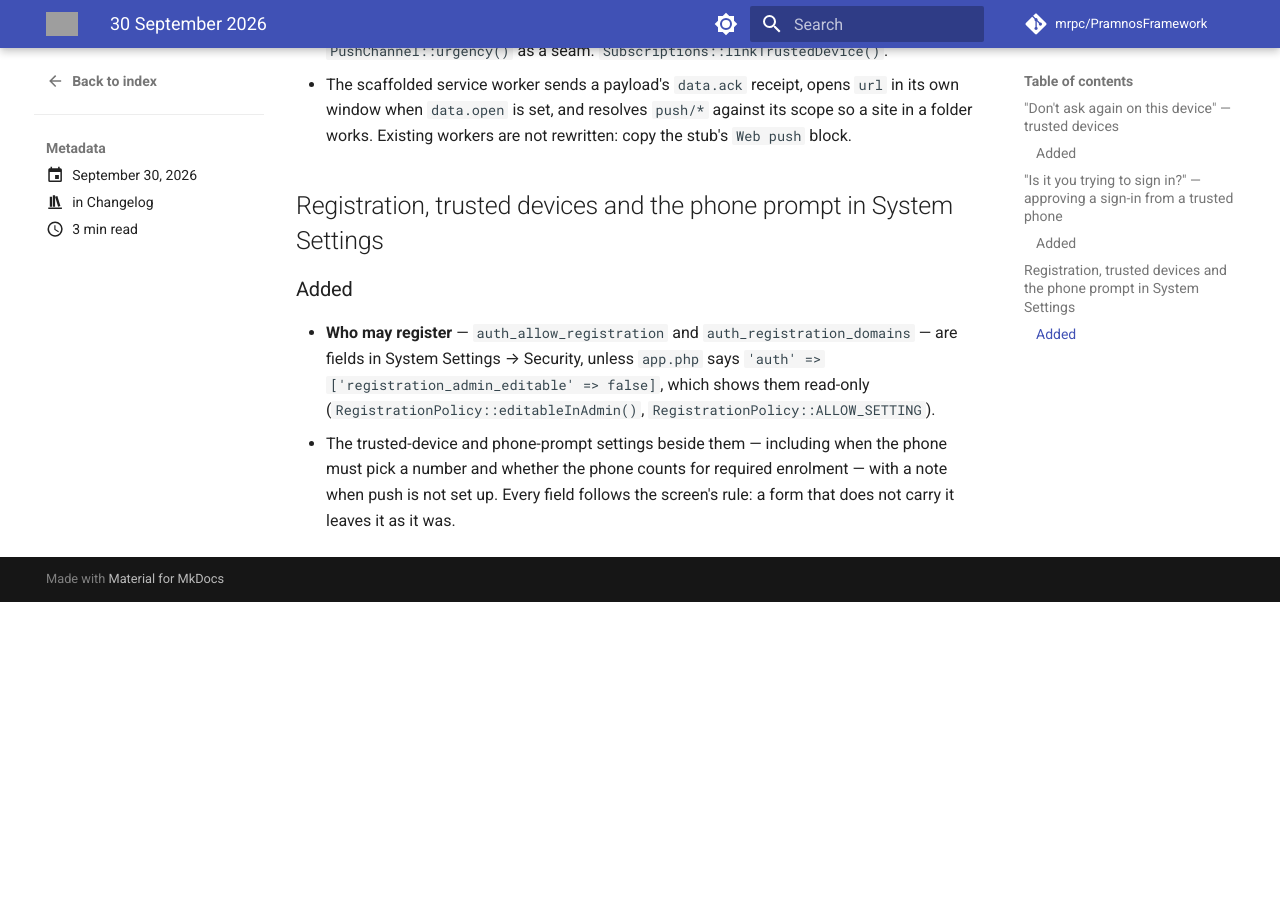
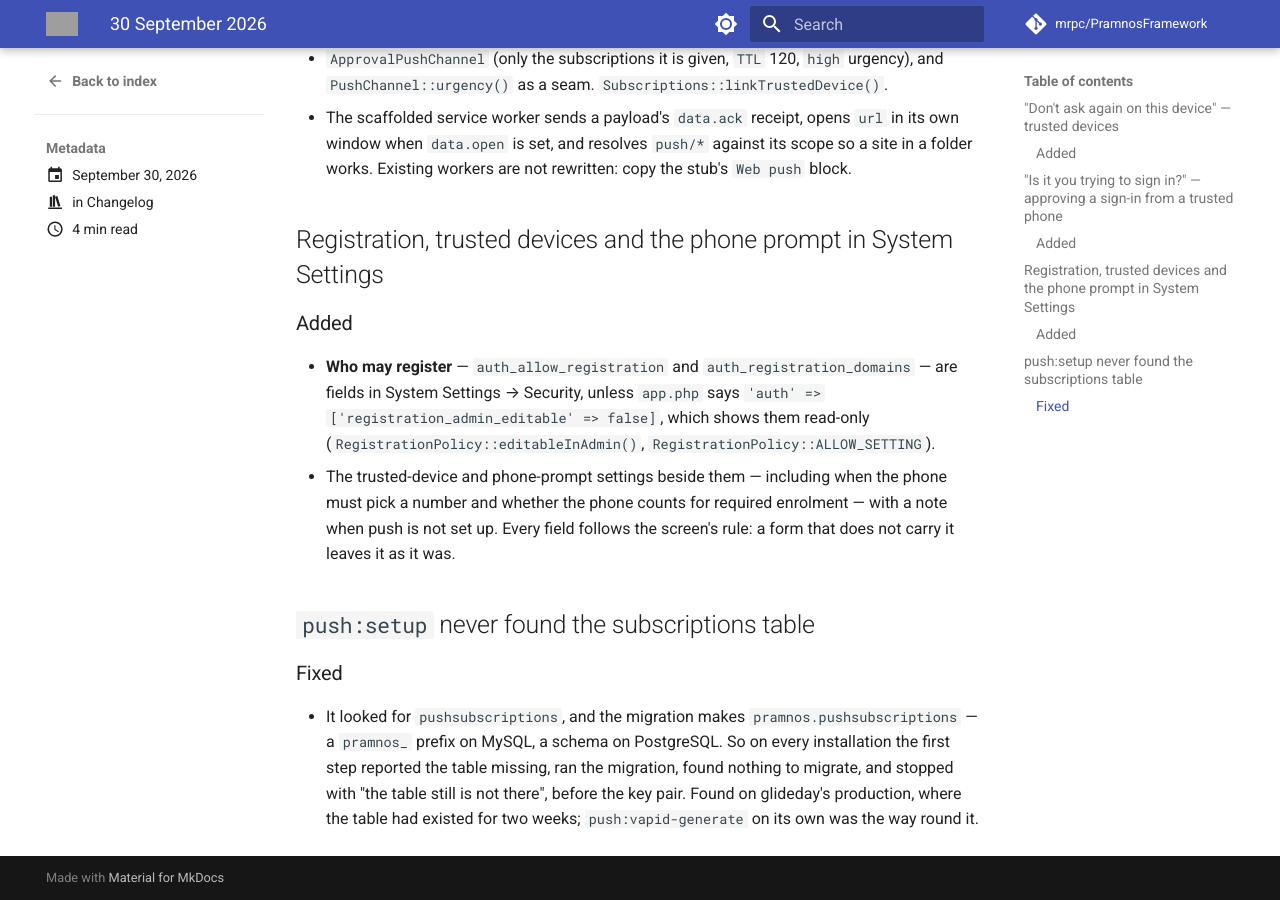
Before and after one commit to mrpc/PramnosFramework, an MkDocs documentation site: the page built from docs/version-history/posts/2026-09-30.md, in a window 1280 px wide and 900 px high, scrolled down 1959 px. Built offline with MkDocs 1.6.1 and Material for MkDocs 9.7.7, drawn with Linux system fonts in a browser that asks for light colours; comment, search, counter and statistics services are not loaded; before the commit the page ends 2561 px from its top, so only the background shows below that; some of the changed text lies outside the part shown; grey boxes are pictures that could not be loaded.

Commit message:
fix(push): push:setup looks for the subscriptions table where the migration makes it

```diff
--- a/docs/version-history/posts/2026-09-30.md
+++ b/docs/version-history/posts/2026-09-30.md
@@ -6,11 +6,12 @@ categories:
 
 # 30 September 2026
 
-3 changes:
+4 changes:
 
 - "Don't ask again on this device" — trusted devices
 - "Is it you trying to sign in?" — approving a sign-in from a trusted phone
 - Registration, trusted devices and the phone prompt in System Settings
+- `push:setup` never found the subscriptions table
 
 <!-- more -->
 
@@ -83,3 +84,13 @@ categories:
 - The trusted-device and phone-prompt settings beside them — including when the phone must pick a
   number and whether the phone counts for required enrolment — with a note when push is not set up.
   Every field follows the screen's rule: a form that does not carry it leaves it as it was.
+
+## `push:setup` never found the subscriptions table
+
+### Fixed
+
+- It looked for `pushsubscriptions`, and the migration makes `pramnos.pushsubscriptions` — a
+  `pramnos_` prefix on MySQL, a schema on PostgreSQL. So on every installation the first step
+  reported the table missing, ran the migration, found nothing to migrate, and stopped with "the
+  table still is not there", before the key pair. Found on glideday's production, where the table
+  had existed for two weeks; `push:vapid-generate` on its own was the way round it.
```
Also changed, not shown: 2 other files.
